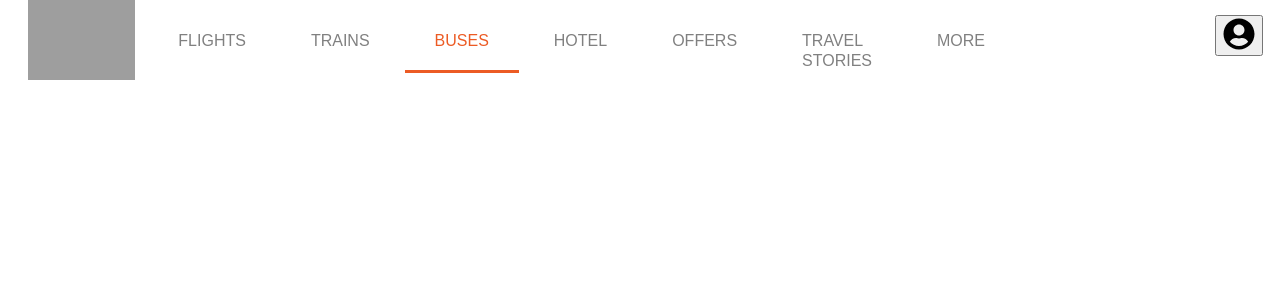
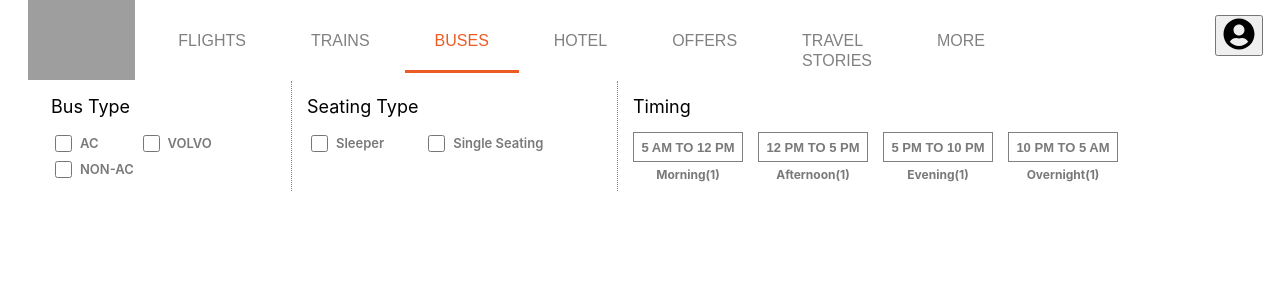
Before and after one commit to Sathyaprakashsp666/team-ixigo.com, a React (Create React App) app in the folder main/: page /search in a window 1280 px wide. Shown: the top 300 px of the page. Built offline with nearby package versions, Linux system fonts and the light colour scheme; grey boxes are pictures that could not be loaded.

Commit message:
filter card UI made

```diff
--- /dev/null
+++ b/main/src/Components/QueryPage/FilterCard.jsx
@@ -0,0 +1,61 @@
+
+
+import styles from "./FilterCard.module.css"
+
+export const FilterCard = () => {
+    return (
+        <div className={styles.filter_container}>
+            <div className={styles.bus_AC_type_container}>
+                <div className={styles.bus_type_container}>Bus Type</div>
+                <div className={styles.AC_VOLVO_container}>
+                    <div style={{display: "flex", gap: "5px"}}>
+                        <input type="checkbox" />
+                        <div style={{marginTop: "3px", fontSize: "13px", color: "#797979", fontWeight: "600"}}>AC</div>
+                    </div>
+                    <div style={{display: "flex", gap: "5px"}}>
+                        <input type="checkbox" />
+                        <div style={{marginTop: "3px", fontSize: "13px", color: "#797979", fontWeight: "600"}}>VOLVO</div>
+                    </div>
+                </div>
+                <div style={{display: "flex", marginBottom: "10px"}}>
+                    <input type="checkbox" />
+                    <div style={{marginLeft: "5px",marginTop: "3px", fontSize: "13px", color: "#797979", fontWeight: "600"}}>NON-AC</div>
+                </div>
+            </div>
+            <div className={styles.seating_type_container}>
+                <div className={styles.bus_type_container}>Seating Type</div>
+                <div className={styles.AC_VOLVO_container}>
+                    <div style={{display: "flex", gap: "5px"}}>
+                        <input type="checkbox" />
+                        <div style={{marginTop: "3px", fontSize: "13px", color: "#797979", fontWeight: "600"}}>Sleeper</div>
+                    </div>
+                    <div style={{display: "flex", gap: "5px"}}>
+                        <input type="checkbox" />
+                        <div style={{marginTop: "3px", fontSize: "13px", color: "#797979", fontWeight: "600"}}>Single Seating</div>
+                    </div>
+                </div>
+            </div>
+            <div className={styles.timing_container}>
+                <div className={styles.timing_type_container}>Timing</div>
+                <div className={styles.time_slot_container}>
+                    <div className={styles.time_button_buses_container}>
+                        <button className={styles.time_button}>5 AM TO 12 PM</button>
+                        <div className={styles.no_of_buses}>Morning(1)</div>
+                    </div>
+                    <div className={styles.time_button_buses_container}>
+                        <button className={styles.time_button}>12 PM TO 5 PM</button>
+                        <div className={styles.no_of_buses}>Afternoon(1)</div>
+                    </div>
+                    <div className={styles.time_button_buses_container}>
+                        <button className={styles.time_button}>5 PM TO 10 PM</button>
+                        <div className={styles.no_of_buses}>Evening(1)</div>
+                    </div>
+                    <div className={styles.time_button_buses_container}>
+                        <button className={styles.time_button}>10 PM TO 5 AM</button>
+                        <div className={styles.no_of_buses}>Overnight(1)</div>
+                    </div>
+                </div>
+            </div>
+        </div>
+    )
+}
--- /dev/null
+++ b/main/src/Components/QueryPage/FilterCard.module.css
@@ -0,0 +1,81 @@
+.filter_container{
+    display: flex;
+    background-color: #ffffff;
+    border: 1px solid white;
+}
+
+.bus_AC_type_container{
+    margin-left: 50px;
+    width: 240px;
+    border-right: 1px dotted gray;
+}
+
+.bus_type_container{
+    margin-bottom: 15px;
+    font-size: 18px;
+    margin-top: 15px;
+}
+
+.AC_VOLVO_container{
+    display: flex;
+    gap: 40px;
+    margin-bottom: 3px;
+}
+
+input{
+    width: 17px;
+    height: 17px;
+}
+
+.seating_type_container{
+    margin-left: 15px;
+    width: 310px;
+    border-right: 1px dotted gray;
+}
+
+.timing_container{
+    margin-left: 15px;
+    width: 490px;
+}
+
+.timing_type_container{
+    margin-bottom: 5px;
+    font-size: 18px;
+    margin-top: 15px;
+}
+
+.time_slot_container{
+    display: flex;
+    gap: 15px;
+    margin-top: 15px;
+}
+
+.time_button_buses_container{
+    width: 110px;
+}
+
+.time_button{
+    font-size: 13px;
+    color: #797979;
+    font-weight: 800;
+    width: 110px;
+    height: 30px;
+    padding-top: 5px;
+    padding-bottom: 5px;
+    background-color: white;
+    border: 1px solid gray;
+}
+
+.time_button:hover{
+    color: #ec5c35;
+    border: 1px solid #ec5c35;
+    cursor: pointer;
+}
+
+.no_of_buses{
+    text-align: center;
+    font-size: 12px;
+    color: #797979;
+    font-weight: 700;
+    margin-top: 5px;
+}
--- a/main/src/Components/QueryPage/QueryPage.jsx
+++ b/main/src/Components/QueryPage/QueryPage.jsx
@@ -1,11 +1,13 @@
 import { useSelector } from 'react-redux';
 import { BusCard } from './BusCard';
+import { FilterCard } from './FilterCard';
 import { NavBar } from './NavBar';
 export const QueryPage = () => {
   const data = useSelector((state) => state.busReducer);
   return (
     <div style={{ background: '#f2f2f2' }}>
         <NavBar/>
+        <FilterCard />
       {data.isLoading ? <h2>...Loading</h2> : data.routeData?.buses?.map(data=> <BusCard data={data}/>) }
     </div>
   );
```
